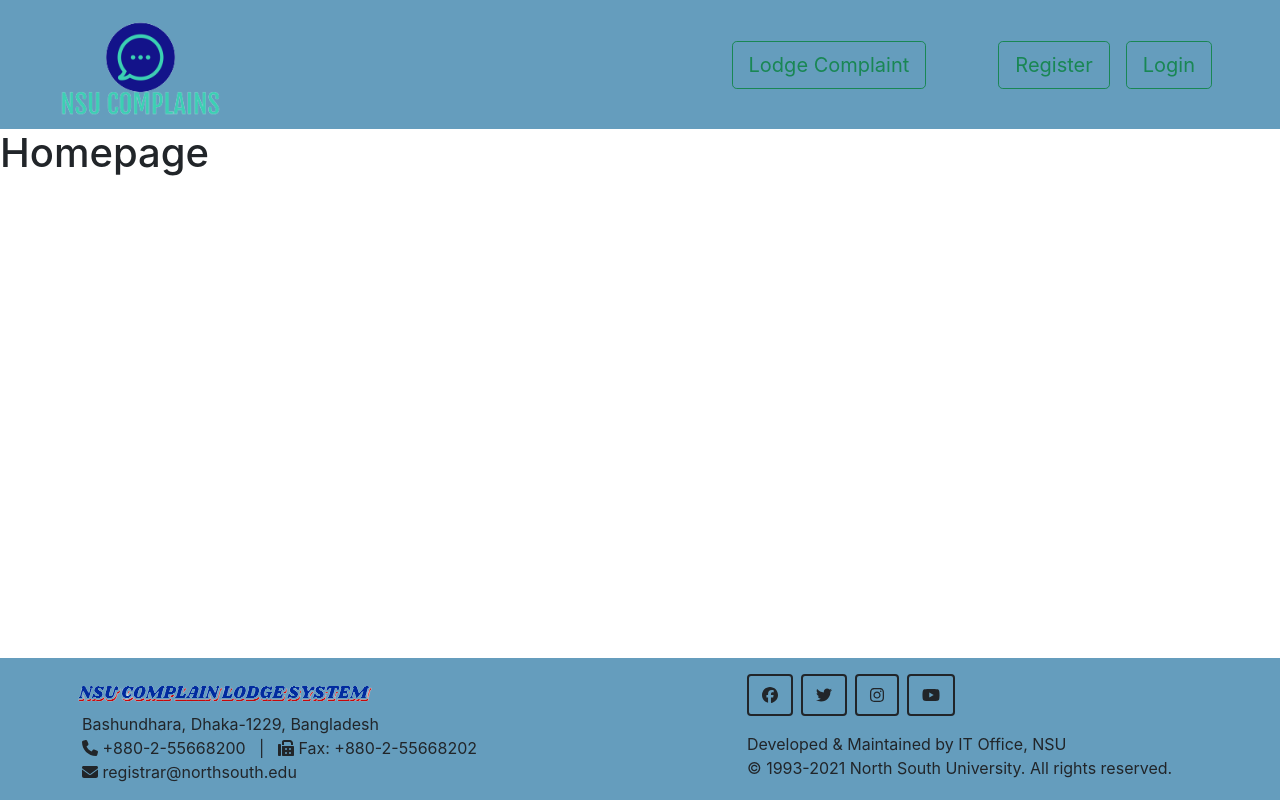
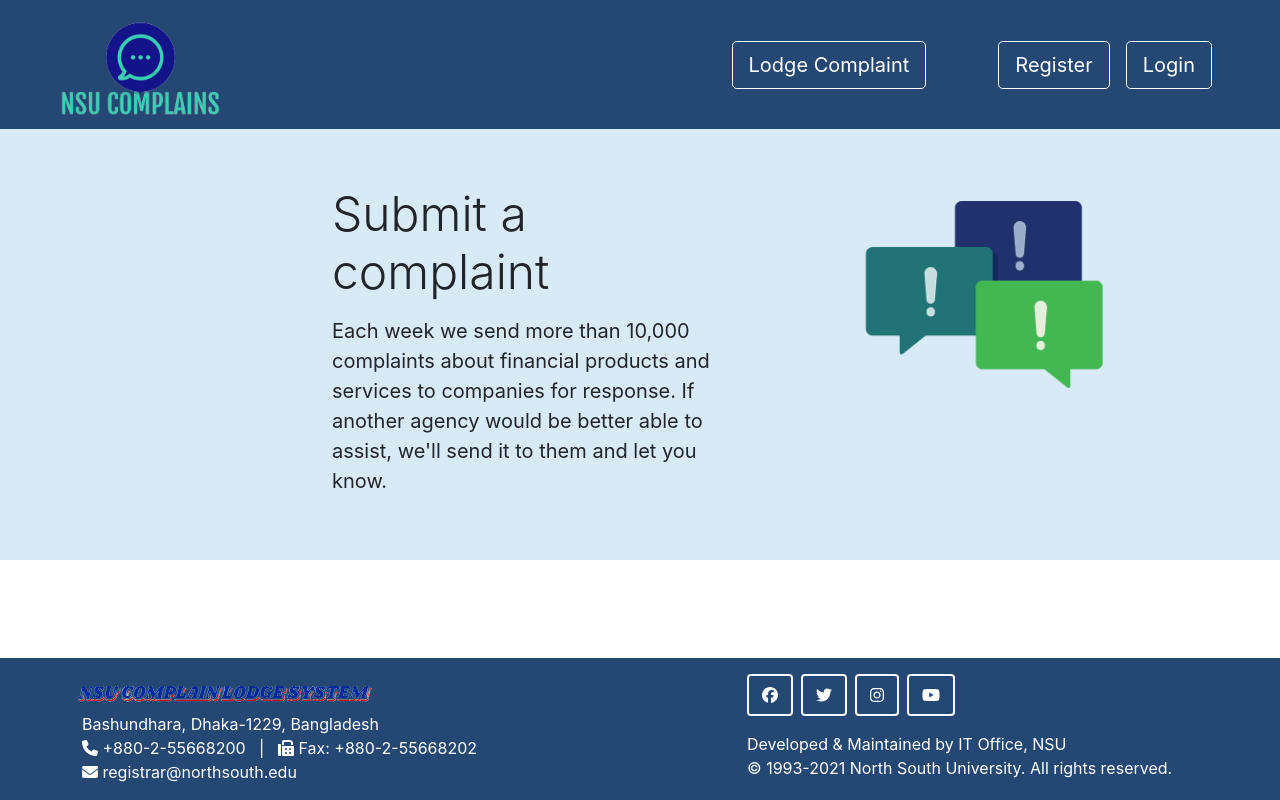
Before and after one commit to Moumi00/NSU-Complaint-Lodge-System, a React (Create React App) app in the folder Project/frontend/: page / in a window 1280 px wide. Built offline with nearby package versions, Linux system fonts and the light colour scheme.

Commit message:
homepage updated

```diff
--- a/Project/frontend/src/Components/footer.jsx
+++ b/Project/frontend/src/Components/footer.jsx
@@ -19,7 +19,7 @@ function Footer() {
               style={{width:"300px",marginTop:"0px",marginLeft:"-10px", maxHeight:"50px"}}
             >
             </img>
-            <p>
+            <p class="text-white">
               Bashundhara, Dhaka-1229, Bangladesh
               <br />
               <FontAwesomeIcon icon={faPhone} /> +880-2-55668200
@@ -32,37 +32,37 @@ function Footer() {
           <div class="col-md-5 offset-lg-1">
             <div class="">
               <ul class="list-group list-group-horizontal mb-3">
-                <li class="border border-2 rounded border-dark me-2">
+                <li class="border border-2 rounded border-light me-2">
                   <a
                     href="https://www.facebook.com/NorthSouthUniversity"
-                    class="btn btn-default social-icon"
+                    class="btn btn-default text-white social-icon"
                     target="_blank"
                   >
                     <FontAwesomeIcon icon={faFacebook} />
                   </a>
                 </li>
-                <li class="border border-2 rounded border-dark me-2">
+                <li class="border border-2 rounded border-light me-2">
                   <a
                     href="https://twitter.com/NorthSouthU"
-                    class="btn btn-default social-icon"
+                    class="btn btn-default text-white social-icon"
                     target="_blank"
                   >
                     <FontAwesomeIcon icon={faTwitter} />
                   </a>
                 </li>
-                <li class="border border-2 rounded border-dark me-2">
+                <li class="border border-2 rounded border-light me-2">
                   <a
                     href="https://www.instagram.com/NorthSouthUniversity/"
-                    class="btn btn-default social-icon"
+                    class="btn btn-default text-white social-icon"
                     target="_blank"
                   >
                     <FontAwesomeIcon icon={faInstagram} />
                   </a>
                 </li>
-                <li class="border border-2 rounded border-dark">
+                <li class="border border-2 rounded border-light">
                   <a
                     href="https://www.youtube.com/NorthSouthUniversity"
-                    class="btn btn-default social-icon"
+                    class="btn btn-default text-white social-icon"
                     target="_blank"
                   >
                     <FontAwesomeIcon icon={faYoutube} />
@@ -71,7 +71,7 @@ function Footer() {
               </ul>
               <div class="clearfix"></div>
             </div>
-            <div>
+            <div class="text-white">
               Developed & Maintained by IT Office, NSU
               <br /> &copy; 1993-2021 North South University. All rights
               reserved.
--- a/Project/frontend/src/Components/homepage.jsx
+++ b/Project/frontend/src/Components/homepage.jsx
@@ -1,11 +1,35 @@
-import React, { useState } from 'react';
+import React, { useState } from "react";
 
 function Homepage() {
-    return(
-        <div class="flex-grow-1">
-            <h1>Homepage</h1>
+  return (
+    <div class="flex-grow-1">
+      <div className="container-fluid">
+        <div className="row home-page-title-color py-5">
+          <div className="col-4 offset-3">
+            <div className="display-5 my-2">Submit a complaint</div>
+            <p class="fs-5 mt-3">
+              Each week we send more than 10,000 complaints about financial
+              products and services to companies for response. If another agency
+              would be better able to assist, we'll send it to them and let you
+              know.
+            </p>
+          </div>
+          <div className="col-2">
+            <img
+              src={require("../Assets/homepage-title-photo.png")}
+              class="mt-4"
+              style={{
+                width: "450px",
+                // marginTop: "0px",
+                // marginLeft: "-10px",
+                maxHeight: "450px",
+              }}
+            ></img>
+          </div>
         </div>
-    );
+      </div>
+    </div>
+  );
 }
 
 export default Homepage;
--- a/Project/frontend/src/Components/login.jsx
+++ b/Project/frontend/src/Components/login.jsx
@@ -146,6 +146,7 @@ function Login() {
               onSuccess={onLoginSuccess}
               onFailure={onLoginFailure}
               cookiePolicy={"single_host_origin"}
+              className="border border-2 border-dark rounded-2"
             />
           </div>
         </div>
--- a/Project/frontend/src/Components/navbar.jsx
+++ b/Project/frontend/src/Components/navbar.jsx
@@ -60,7 +60,7 @@ function Navbar() {
             <ul className="navbar-nav ms-auto">
               <li className="nav-item">
                 <a
-                  className="btn btn-lg btn-outline-success my-2 ms-4 ms-lg-0 me-5"
+                  className="btn btn-lg navbar-button-color my-2 ms-4 ms-lg-0 me-5"
                   href="/lodge-complaint"
                 >
                   Lodge Complaint
@@ -69,7 +69,7 @@ function Navbar() {
               <li className="nav-item me-2">
                 <a
                   className={
-                    "btn btn-lg btn-outline-success my-2 ms-4 me-2 d-" +
+                    "btn btn-lg navbar-button-color my-2 ms-4 me-2 d-" +
                     register
                   }
                   href="/register"
@@ -80,7 +80,7 @@ function Navbar() {
               <li>
                 <a
                   className={
-                    "btn btn-lg btn-outline-success my-2 ms-4 ms-lg-0 me-5 d-" +
+                    "btn btn-lg navbar-button-color my-2 ms-4 ms-lg-0 me-5 d-" +
                     register
                   }
                   href="/login"
@@ -91,7 +91,7 @@ function Navbar() {
               <li className="nav-item me-2">
                 <a
                   className={
-                    "btn btn-lg btn-outline-success my-2 ms-4 ms-lg-0 me-5 d-" +
+                    "btn btn-lg navbar-button-color my-2 ms-4 ms-lg-0 me-5 d-" +
                     dashboard
                   }
                   href="/dashboard"
--- a/Project/frontend/src/Components/register.jsx
+++ b/Project/frontend/src/Components/register.jsx
@@ -373,6 +373,7 @@ function Register() {
               onSuccess={onLoginSuccess}
               onFailure={onLoginFailure}
               cookiePolicy={"single_host_origin"}
+              className="border border-2 border-dark rounded-2"
             />
           </div>
 
--- a/Project/frontend/src/index.css
+++ b/Project/frontend/src/index.css
@@ -1,14 +1,14 @@
 body {
   margin: 0;
-  font-family: -apple-system, BlinkMacSystemFont, 'Segoe UI', 'Roboto', 'Oxygen',
-    'Ubuntu', 'Cantarell', 'Fira Sans', 'Droid Sans', 'Helvetica Neue',
+  font-family: -apple-system, BlinkMacSystemFont, "Segoe UI", "Roboto", "Oxygen",
+    "Ubuntu", "Cantarell", "Fira Sans", "Droid Sans", "Helvetica Neue",
     sans-serif;
   -webkit-font-smoothing: antialiased;
   -moz-osx-font-smoothing: grayscale;
 }
 
 code {
-  font-family: source-code-pro, Menlo, Monaco, Consolas, 'Courier New',
+  font-family: source-code-pro, Menlo, Monaco, Consolas, "Courier New",
     monospace;
 }
 
@@ -17,7 +17,7 @@ code {
 } */
 
 .primary-color {
-  background-color: #659DBD;
+  background-color: #244873;
   /* background-color: #254E58; */
 }
 
@@ -25,11 +25,11 @@ ul {
   list-style: none;
 }
 
-li:hover{
+li:hover {
   opacity: 50%;
 }
 
-.border-color{
+.border-color {
   border-color: #e6e9ec !important;
 }
 
@@ -41,25 +41,25 @@ li:hover{
 
 .separator::before,
 .separator::after {
-  content: '';
+  content: "";
   flex: 1;
   border-bottom: 1px solid #000;
 }
 
 .separator:not(:empty)::before {
-  margin-right: .25em;
+  margin-right: 0.25em;
 }
 
 .separator:not(:empty)::after {
-  margin-left: .25em;
+  margin-left: 0.25em;
 }
 
-.primary-background-color{
-  background-color: #e1e1e1;
+.primary-background-color {
+  background-color: #ffffff;
 }
 
 .background-color {
-  background-color: #B4DFE5;
+  background-color: #d9eaf7;
 }
 
 input[type="file"] {
@@ -90,3 +90,18 @@ input[type="file"] {
 .button-attach:hover {
   opacity: 0.85;
 }
+
+.home-page-title-color {
+  background-color: #d9eaf7;
+}
+
+.navbar-button-color {
+  color: white;
+  border-color: white;
+}
+
+.navbar-button-color:hover {
+  color: #fff;
+  background-color: #000000;
+  border-color: #000000;
+}
```
Also changed, not shown: Project/frontend/src/Assets/homepage-title-photo.png (added).
